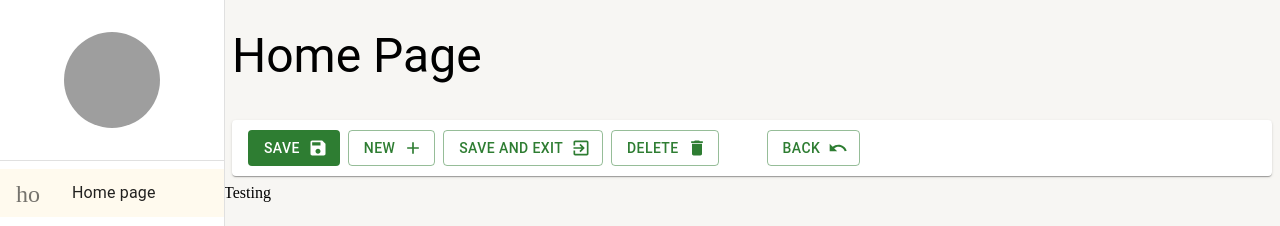
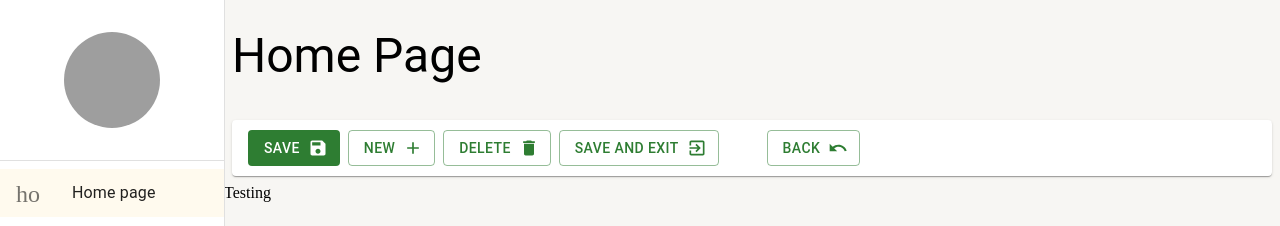
Before and after one commit to Joaovcarvalho23/CityPeople_Manager, a React (Create React App) app: page /home-page in a window 1280 px wide. Shown: the top 226 px of the page. Built offline with nearby package versions, Linux system fonts and the light colour scheme; grey boxes are pictures that could not be loaded.

Commit message:
Adicionando atributos aos botoes na Detail Tools

```diff
--- a/src/pages/dashboard/Dashboard.tsx
+++ b/src/pages/dashboard/Dashboard.tsx
@@ -6,7 +6,7 @@ export const Dashboard = () => {
     <PageBaseLayout
       tittle='Home Page'
       toolsBar={(
-        <DetailTools/>
+        <DetailTools showSaveAndExitButton/>
       )}>
         Testing
     </PageBaseLayout>
--- a/src/shared/components/detail_tools/DetailTools.tsx
+++ b/src/shared/components/detail_tools/DetailTools.tsx
@@ -6,7 +6,27 @@ import ExitToAppIcon from '@mui/icons-material/ExitToApp';
 import DeleteIcon from '@mui/icons-material/Delete';
 import UndoIcon from '@mui/icons-material/Undo';
 
-export const DetailTools: React.FC = () => {
+interface IDetailToolsProps {
+  newButtonText?: string
+  showNewButton?: boolean
+  showBackButton?: boolean
+  showSaveButton?: boolean
+  showDeleteButton?: boolean
+  showSaveAndExitButton?: boolean
+
+  whenNewIsPressed?: () => void;
+  whenBackIsPressed?: () => void;
+  whenSaveIsPressed?: () => void;
+  whenDeleteIsPressed?: () => void;
+  whenSaveAndExitIsPressed?: () => void;
+}
+
+export const DetailTools: React.FC<IDetailToolsProps> = ({
+  newButtonText= 'New', showNewButton = true, showBackButton = true, showDeleteButton = true, showSaveButton = true, showSaveAndExitButton = false,
+
+  whenNewIsPressed, whenBackIsPressed, whenSaveIsPressed, whenDeleteIsPressed, whenSaveAndExitIsPressed
+
+}) => {
   const theme = useTheme();
 
   return(
@@ -20,39 +40,59 @@ export const DetailTools: React.FC = () => {
       alignItems="center"
       component={Paper}
     >
+      {showSaveButton && (
         <Button
           color='success' variant='contained'
           disableElevation endIcon={<SaveIcon/>}
+          onClick={whenSaveIsPressed}
         >
         Save
         </Button>
+      )}
+
+      {showNewButton && (
         <Button
           color='success' variant='outlined'
           disableElevation endIcon={<AddIcon/>}
+          onClick={whenNewIsPressed}
         >
-        New
+          {newButtonText}
         </Button>
+      )}
+
+
+      {showDeleteButton && (
+        <Button
+          color='success' variant='outlined'
+          disableElevation endIcon={<DeleteIcon/>}
+          onClick={whenDeleteIsPressed}
+        >
+        Delete
+        </Button>
+      )}
+
+      {showSaveAndExitButton && (
         <Button
           color='success' variant='outlined'
           disableElevation endIcon={<ExitToAppIcon/>}
+          onClick={whenSaveAndExitIsPressed}
         >
         Save and Exit
         </Button>
-      <Button
-        color='success' variant='outlined'
-        disableElevation endIcon={<DeleteIcon/>}
-      >
-        Delete
-      </Button>
+      )}
 
       <Divider variant='middle'/>
 
+      {showBackButton && (
         <Button
           color='success' variant='outlined'
           disableElevation endIcon={<UndoIcon/>}
+          onClick={whenBackIsPressed}
         >
         Back
         </Button>
+      )}
+
     </Box>
   );
 };
```
Lines whose indentation alone changed are shown as unchanged.
